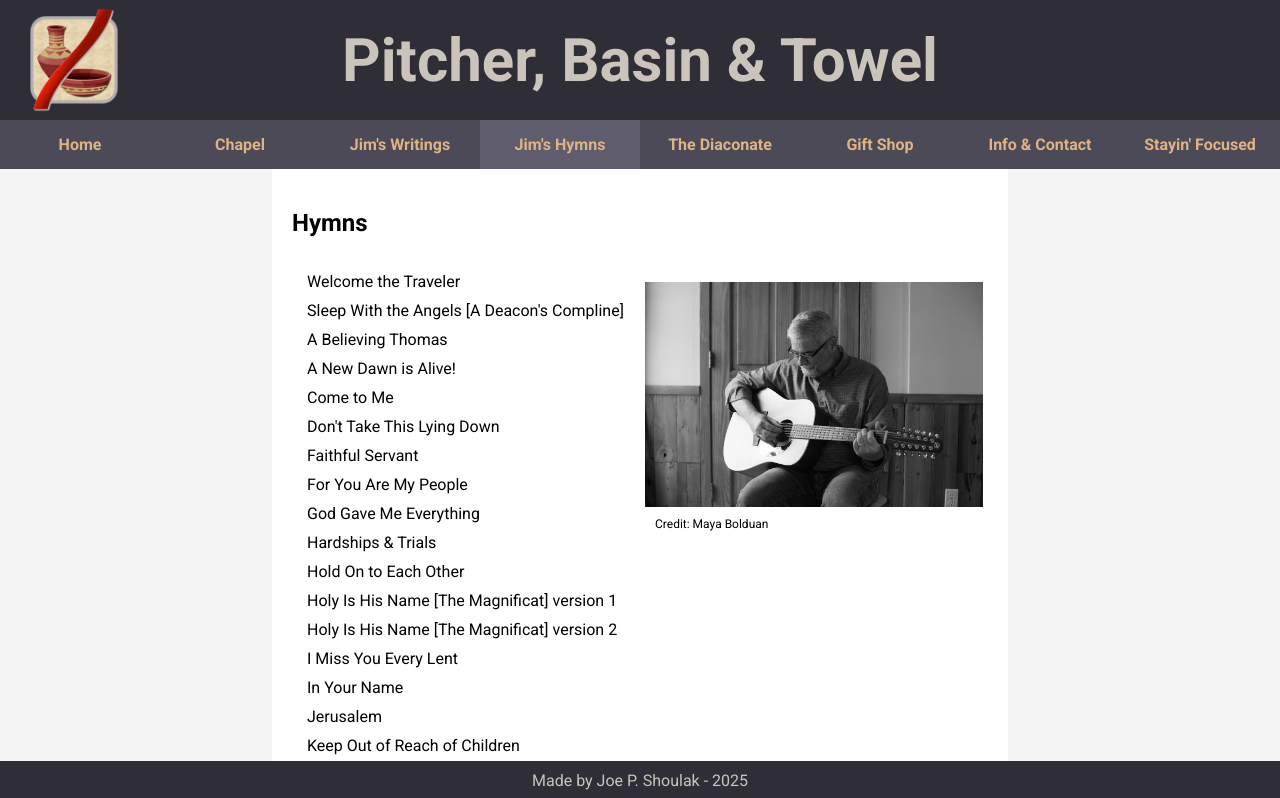
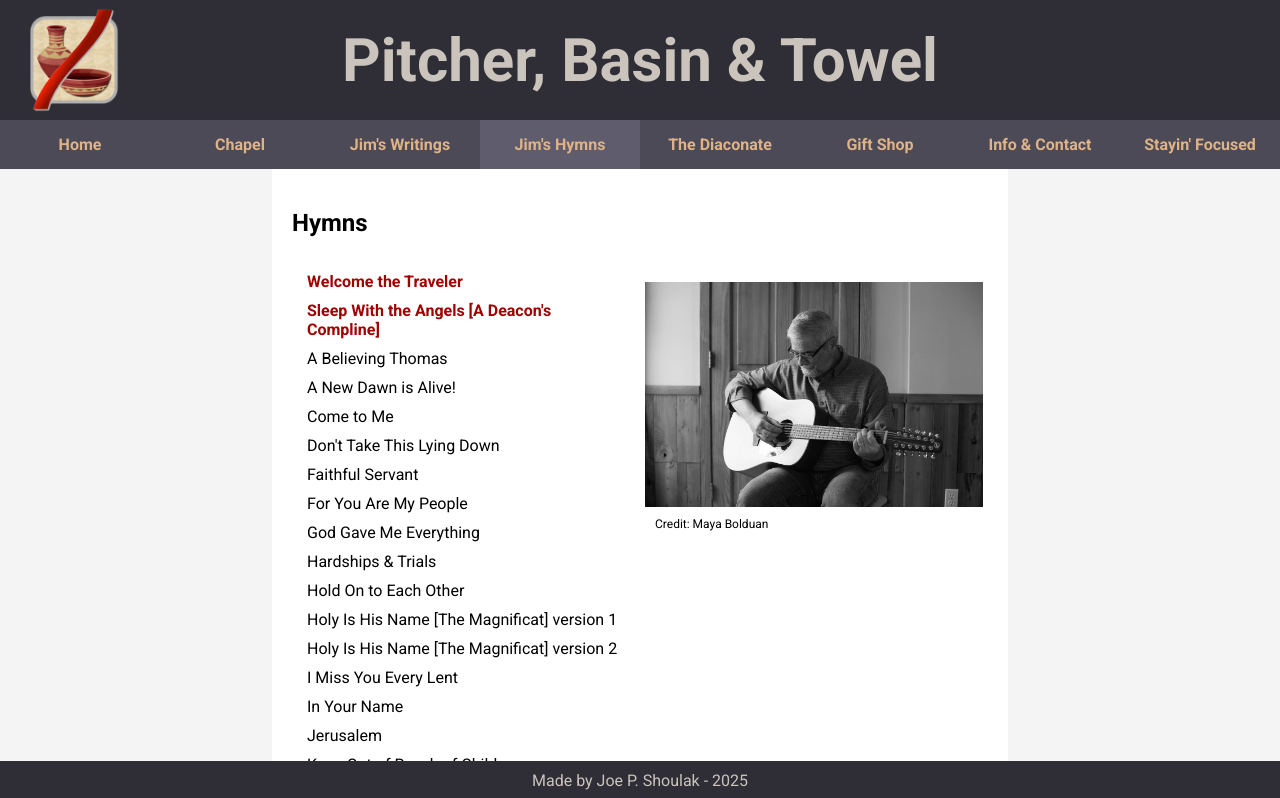
Before and after one commit to JoePShoulak/jim_site, a React (Vite) app: page /hymns in a window 1280 px wide. Shown: the top 798 px of the page. Built offline with nearby package versions, Linux system fonts and the light colour scheme; no server answers.

Commit message:
highlight featured songs

```diff
--- a/src/data/songs.json
+++ b/src/data/songs.json
@@ -2,12 +2,14 @@
   {
     "title": "Welcome the Traveler",
     "description": "\"The Gospel According to Al;\" a friend of mine, lessons I learned from him",
-    "audio": "/songs/Welcome_the_Traveler.m4a"
+    "audio": "/songs/Welcome_the_Traveler.m4a",
+    "featured": true
   },
   {
     "title": "Sleep With the Angels [A Deacon's Compline]",
     "description": "[Schlaf bei den Engeln / A Grown-Up Lullaby] The title is a gift from my brother-from-another-mother, Jerry Danks. I pray that others may find peace from these lyrics",
-    "audio": "/songs/Sleep_With_the_Angels.mp3"
+    "audio": "/songs/Sleep_With_the_Angels.mp3",
+    "featured": true
   },
   {
     "title": "A Believing Thomas",
--- a/src/pages/Hymns.jsx
+++ b/src/pages/Hymns.jsx
@@ -2,12 +2,6 @@ import { useState } from "react";
 import songs from "../data/songs.json";
 import Modal from "../components/Modal";
 import jim_guitar from "/images/original/jim_guitar.jpg";
-
-const Song = ({ title, onClick }) => (
-  <p className="song">
-    <a onClick={onClick}>{title}</a>
-  </p>
-);
 
 const LeftAside = () => <aside></aside>;
 
@@ -15,6 +9,12 @@ const RightAside = () => <aside></aside>;
 
 const Hymns = () => {
   const [song, setSong] = useState(null);
+
+  const Song = ({ title, featured }) => (
+    <p className={"song" + (featured ? " featured" : "")}>
+      <a onClick={() => setSong(song)}>{title}</a>
+    </p>
+  );
 
   const SongModal = () => (
     <Modal title={song.title} onClose={() => setSong(null)}>
@@ -32,7 +32,7 @@ const Hymns = () => {
       <div className="two-column-content">
         <div className="column">
           {songs.map((song, index) => (
-            <Song key={index} {...song} onClick={() => setSong(song)} />
+            <Song key={index} {...song} />
           ))}
         </div>
         <div className="column">
--- a/src/stylesheets/Components.scss
+++ b/src/stylesheets/Components.scss
@@ -130,6 +130,11 @@ footer {
     color: colors.$highlight;
 }
 
+.song.featured {
+  color: colors.$diaconal-red;
+  font-weight: bold;
+}
+
 .tabbed-section {
   display: flex;
   flex-direction: column;
--- a/src/stylesheets/colors.scss
+++ b/src/stylesheets/colors.scss
@@ -10,6 +10,7 @@ $dad-gray: #cac4bc;
 $dark-navy: #2f2e36;
 $mocha-mousse: #a57866;
 $fall-leaf: #282828;
+$diaconal-red: #A00000;
 
 $water-blue: #568BC4;
 $oak-green: #697337;
@@ -21,6 +22,7 @@ $text-light: $dad-gray;
 $highlight: $suntan;
 $nav-link: $suntan;
 $button-text: $suntan;
+$featured-song: $diaconal-red;
 
 .water-blue:hover {
   color: $water-blue;
```
Also changed, not shown: 1 other file (tests, documents, lock files or other folders).
